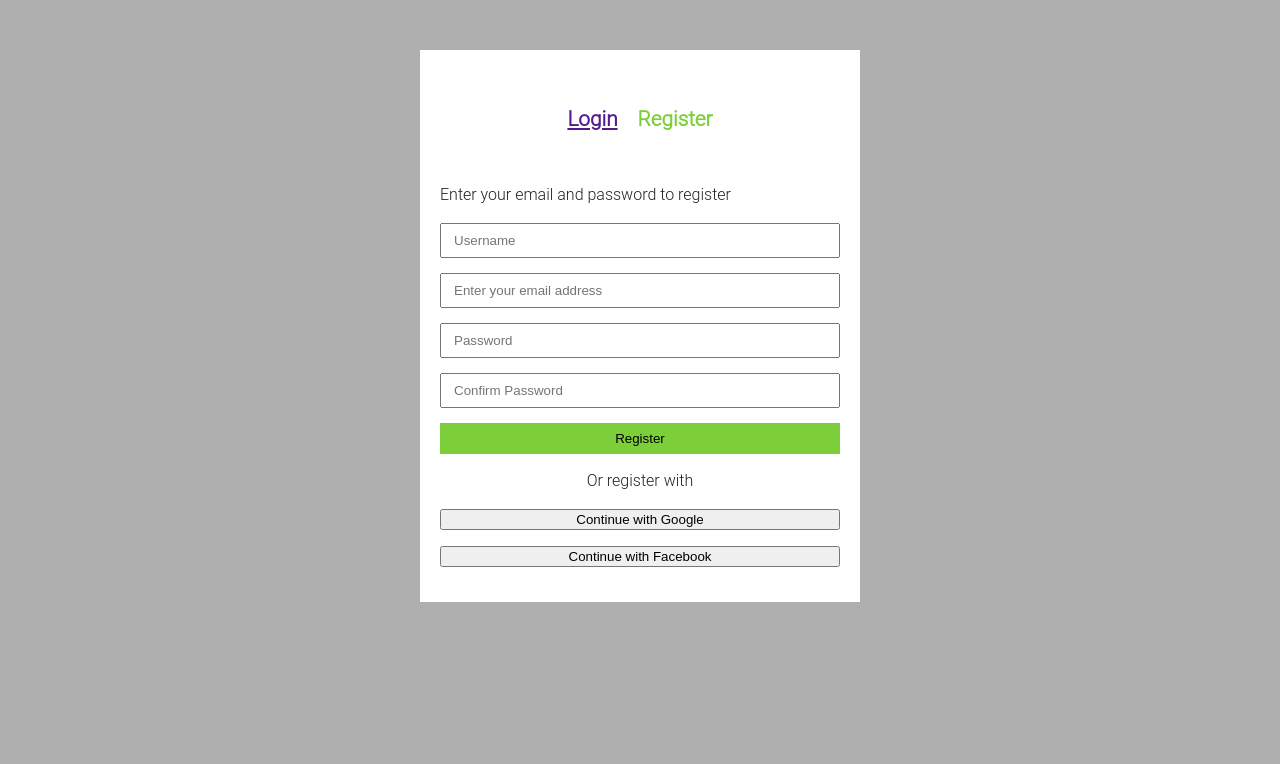
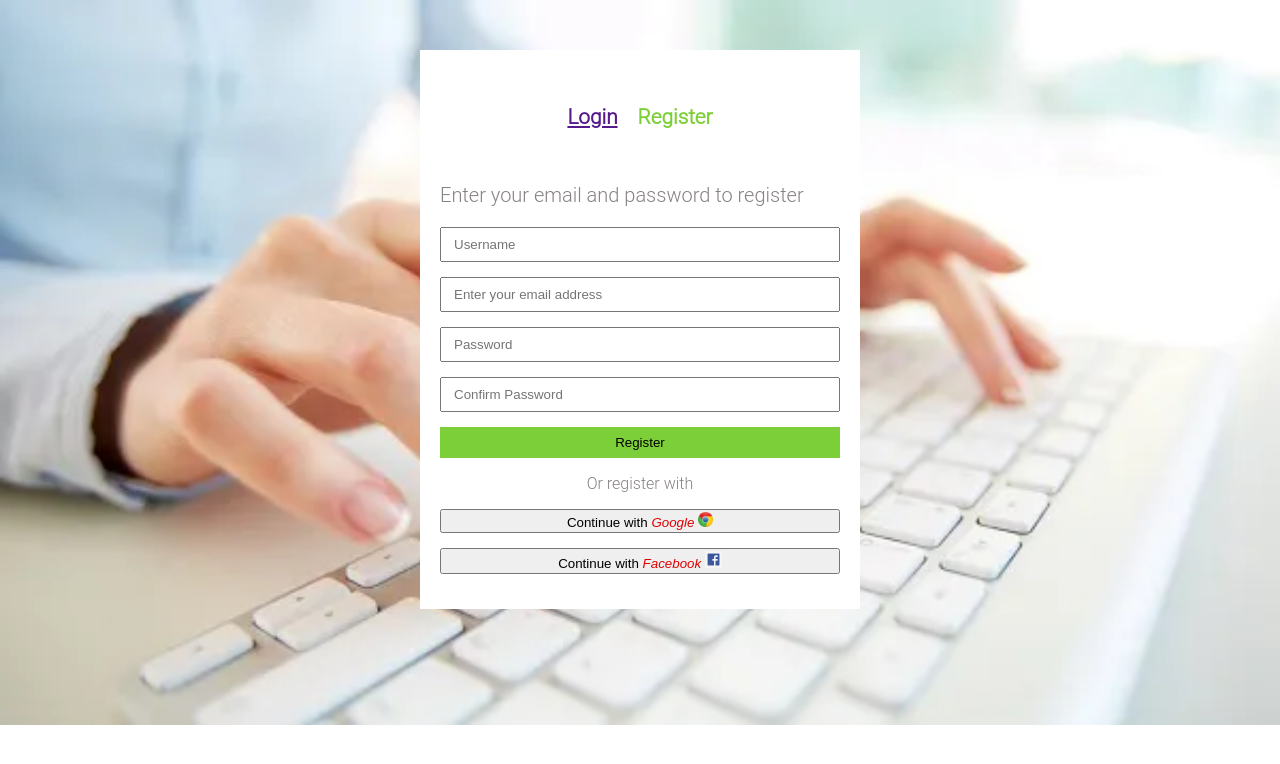
Before and after one commit to Biceps96/hillel_home_work, a plain HTML site: page GreenShop/registration.html in a window 1280 px wide. Drawn offline with Linux system fonts and the light colour scheme; files that its build step writes are made by us from their sources; files whose address does not match are found by name.

Commit message:
new home work

```diff
--- a/GreenShop/registration.html
+++ b/GreenShop/registration.html
@@ -17,46 +17,9 @@
   <link rel="icon" href="/favicon.ico" sizes="any">
   <link rel="icon" href="/icon.svg" type="image/svg+xml">
   <link rel="apple-touch-icon" href="icon.png">
-
   <link rel="manifest" href="site.webmanifest">
+  <link rel="stylesheet" href="styles/style.css">
   <meta name="theme-color" content="#fafafa">
-  <style>
-    body {
-      background-color: #afafaf;
-    font-family: "Roboto Light",sans-serif;
-    }
-    .form_container {
-      background-color: white;
-      width: 400px;
-      margin: 50px auto;
-      padding: 20px;
-    }
-    .register_button {
-      background-color: #7dcf39;
-      width: 100%;
-      padding: 8px 12px;
-      outline: none;
-      border: 0px;
-    }
-    .imputstyle {
-      width:93%;
-      margin-bottom: 15px;
-      padding:8px 12px;
-    }
-    .haaderlink {
-    display: flex;
-    justify-content: center;
-    gap: 20px;
-      font-size: 25px;
-    }
-    .click {
-      width: 100%;
-      margin-bottom: 15px;
-    }
-    .registercolor {
-      color: #7dcf39;
-    }
-  </style>
 </head>
 
 <body>
@@ -72,15 +35,15 @@
     <a href="">
     <h5>Login</h5>
   </a>
-  <h5 class="registercolor">Register</h5>
+  <h5 class="registercolor" >Register</h5>
   </div>
 
-  <p>Enter your email and password to register</p>
+  <p style="font-size: 20px">Enter your email and password to register</p>
 
   <div>
     <form action="">
       <input class="imputstyle" type="text" placeholder="Username">
-      <input class="imputstyle" type="text" placeholder="Enter your email address">
+      <input class="imputstyle" type="email" placeholder="Enter your email address">
       <input class="imputstyle" type="password" placeholder="Password">
       <input class="imputstyle" type="password" placeholder="Confirm Password">
       <button class="register_button">Register</button>
@@ -89,8 +52,8 @@
 
   <div style="text-align: center">
     <p>Or register with</p>
-    <button class="click">Continue with Google</button>
-    <button class="click">Continue with Facebook</button>
+    <button class="click">Continue with <span>Google</span> <img src="img/google.webp" alt="" id="google"></button>
+    <button class="click">Continue with <span>Facebook</span> <img src="img/facebook.png" alt="" id="facebook"></button>
   </div>
 </div>
 
--- /dev/null
+++ b/GreenShop/styles/style.css
@@ -0,0 +1,50 @@
+body {
+      background-image: url("../img/key.webp");
+    font-family: "Roboto Light",sans-serif;
+    background-repeat: no-repeat;
+    background-size: 100%;
+    }
+    .form_container {
+      background-color: white;
+      width: 400px;
+      margin: 50px auto;
+      padding: 20px;
+    }
+    .register_button {
+      background-color: #7dcf39;
+      width: 100%;
+      padding: 8px 12px;
+      outline: none;
+      border: 0px;
+    }
+    .imputstyle {
+      width:93%;
+      margin-bottom: 15px;
+      padding:8px 12px;
+    }
+    .haaderlink {
+    display: flex;
+    justify-content: center;
+    gap: 20px;
+      font-size: 25px;
+    }
+    .click {
+      width: 100%;
+      margin-bottom: 15px;
+    }
+    .registercolor {
+      color: #7dcf39;
+    }
+    p {
+        color: #888282;
+    }
+    span {
+        color: #df0202;
+        font-style: oblique;
+    }
+    #google {
+        width: 15px;
+    }
+    #facebook {
+        width: 17px;
+    }
```
Also changed, not shown: GreenShop/index.html (+1 -0 lines), GreenShop/img/facebook.png (added), GreenShop/img/google.webp (added), GreenShop/img/key.webp (added), GreenShop/styles/reset.css (added).
